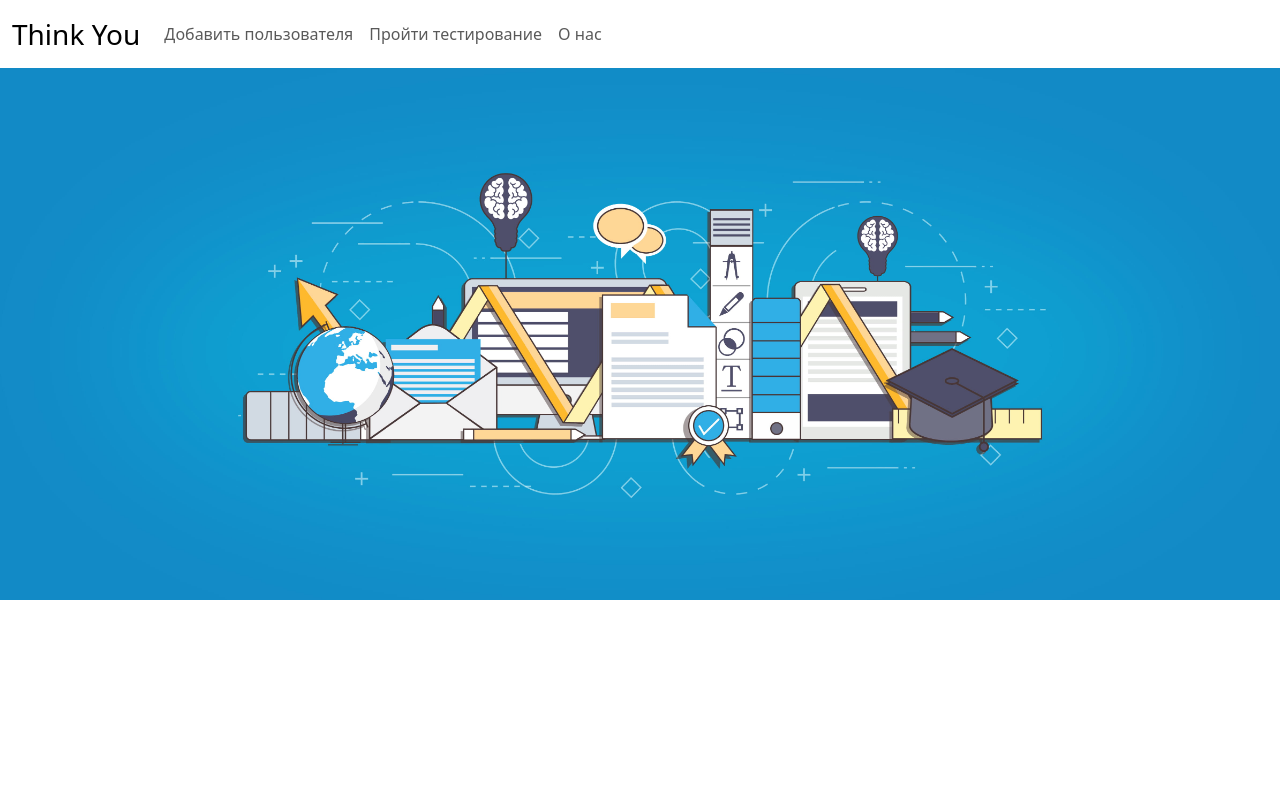
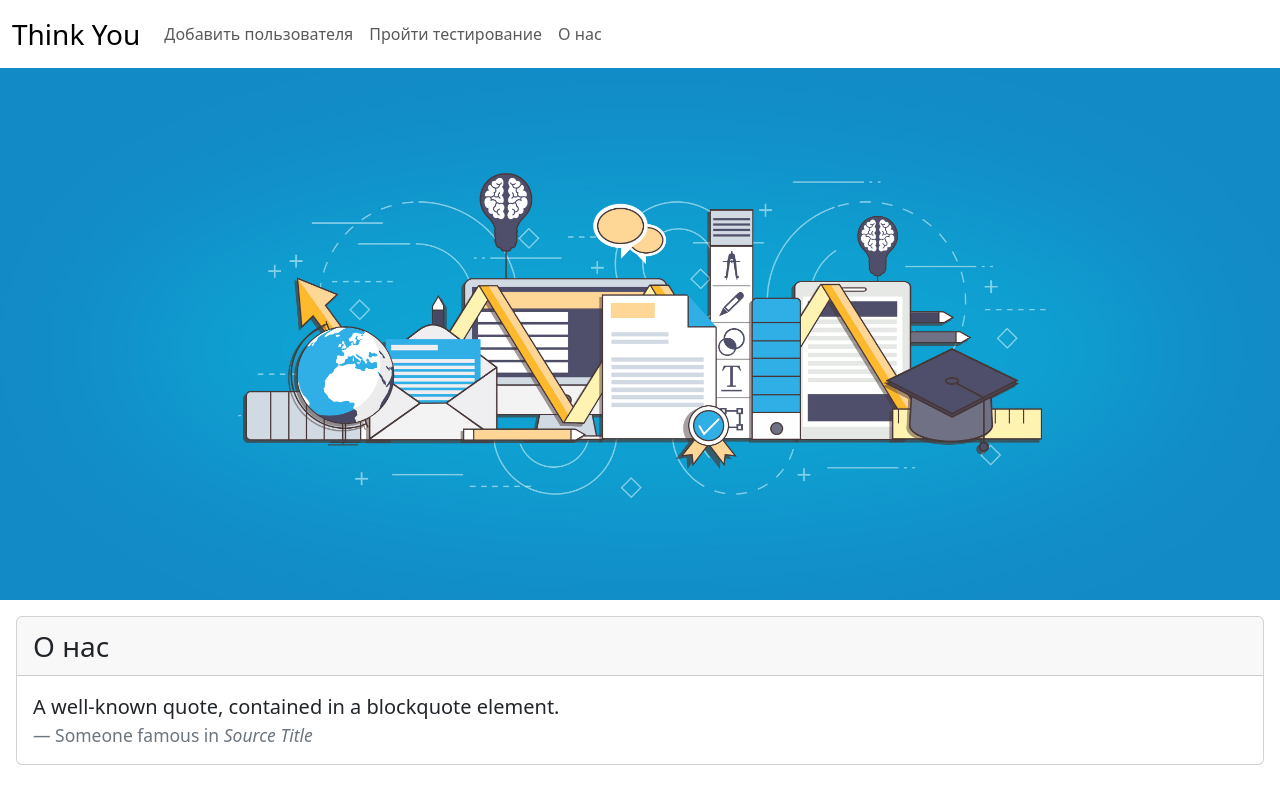
Before and after one commit to Klementor/ThinkYouFront, a plain HTML site: page index.html in a window 1280 px wide. Drawn offline with Linux system fonts and the light colour scheme.

Commit message:
feat: add about anchor

```diff
--- a/index.html
+++ b/index.html
@@ -35,7 +35,7 @@
             <a class="nav-link" href="#">Пройти тестирование</a>
           </li>
           <li class="nav-item">
-            <a class="nav-link" href="#">О нас</a>
+            <a class="nav-link" href="#about">О нас</a>
           </li>
         </ul>
       </div>
@@ -50,5 +50,17 @@
 </div>
 <!-- Background image -->
 
+<div class="card m-3" id="about">
+  <div class="card-header fs-3">
+    О нас
+  </div>
+  <div class="card-body">
+    <blockquote class="blockquote mb-0">
+      <p>A well-known quote, contained in a blockquote element.</p>
+      <footer class="blockquote-footer">Someone famous in <cite title="Source Title">Source Title</cite></footer>
+    </blockquote>
+  </div>
+</div>
+
 </body>
 </html>
```
